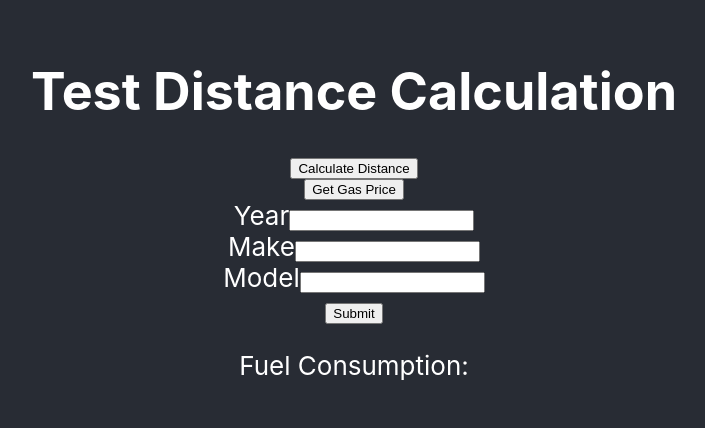
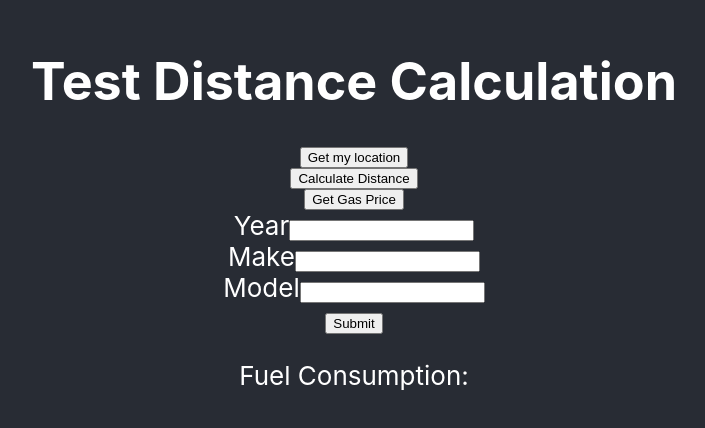
Before and after one commit to salsaady/fuel-wise, a React (Create React App) app in the folder frontend/: page / in a window 1280 px wide. Shown: the part 184-612 px from the top of the page, without its empty margins (286-991 px from the left). Built offline with nearby package versions, Linux system fonts and the light colour scheme.

Commit message:
Get user location with geolocation

```diff
--- a/frontend/src/App.js
+++ b/frontend/src/App.js
@@ -8,17 +8,37 @@ function App() {
   const [distance, setDistance] = useState(null)
   const [gasPrice, setGasPrice] = useState(null)
   const [fuelConsumption, setFuelConsumption] = useState(null)
+  const [userLocation, setUserLocation] = useState(null)
   //const [formValues, setFormValues] = useState({})
 
   // Dummy data for user and restaurant locations
-  const userLocation = { lat: '45.4215', lng: '-75.6972' }; // Example user location
-  const restaurantLocation = { lat: '45.425', lng: '-75.699' } // Example restaurant location
+  //const userLocation = { lat: '45.4215', lng: '-75.6972' }; // Example user location
+  const restaurantLocation = { lat: '45.287798', lng: '-75.672958' } // Example restaurant location
+
+  const getUserLocation = async() => {
+    if (navigator.geolocation) {
+      navigator.geolocation.getCurrentPosition(successFunction, errorFunction);
+    } else {
+      console.log("Geolocation is not supported by this browser.");
+    }
+
+    function successFunction(position) {
+      const latitude = position.coords.latitude
+      const longitude = position.coords.longitude
+      console.log(position);
+      setUserLocation({latitude, longitude})
+    }
+
+    function errorFunction() {
+      console.log("Unable to retrieve your location.");
+    }
+  }
 
   // Function to handle distance calculation
   const handleGetDistance = async () => {
     try {
       const response = await axios.post('http://127.0.0.1:5000/get_distance', {
-        user_location: `${userLocation.lat},${userLocation.lng}`,
+        user_location: `${userLocation.latitude},${userLocation.longitude}`,
         restaurant_location: `${restaurantLocation.lat},${restaurantLocation.lng}`
       });
       setDistance(response.data.distance_km);
@@ -60,6 +80,7 @@ function App() {
     <div className="App">
       <header className="App-header">
         <h1>Test Distance Calculation</h1>
+        <button onClick = {getUserLocation}>Get my location</button>
         <button onClick= {handleGetDistance}>Calculate Distance</button>
         <button onClick = {fetchGasPrice}>Get Gas Price</button>
         <CarForm
@@ -67,6 +88,7 @@ function App() {
           handleChange={handleChange}
           handleFuelConsumption={handleFuelConsumption}
         ></CarForm>
+        {userLocation && <p>My Location: {userLocation.latitude} {userLocation.longitude}</p>}
         {distance && <p>Distance: {distance} km</p>}
         {gasPrice && <p>Gas Price: {gasPrice} </p>}
         {<p>Fuel Consumption: {fuelConsumption}</p>}
```
